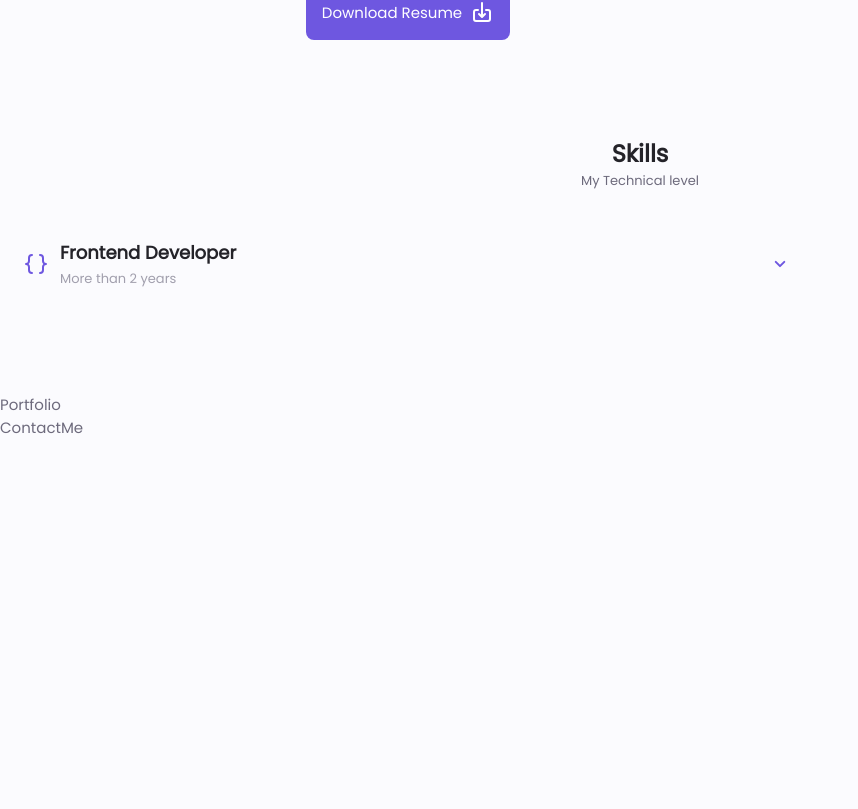
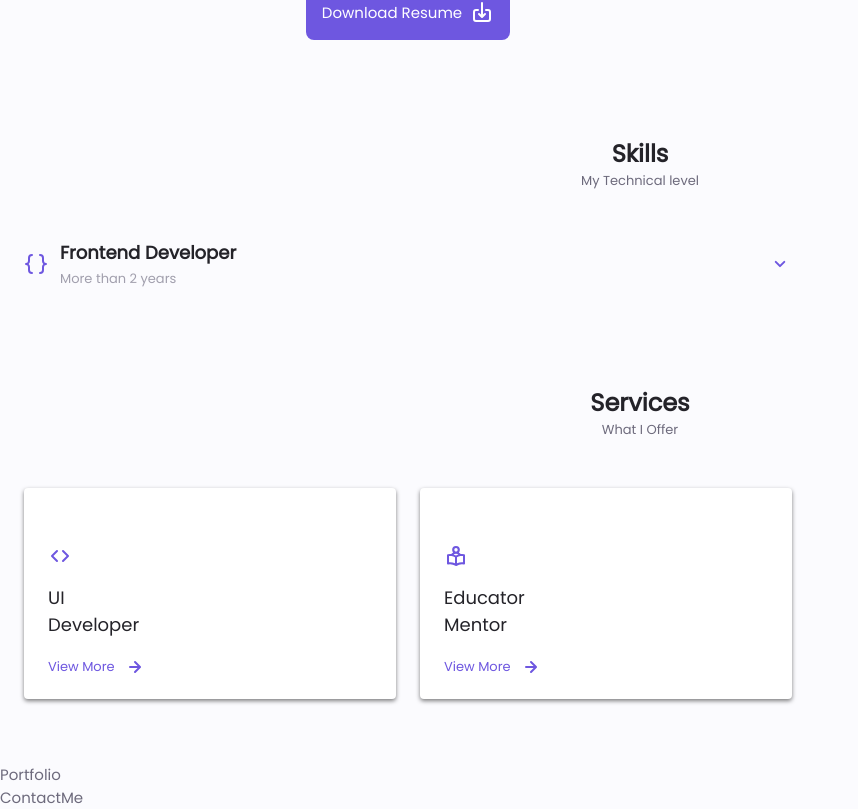
Before and after one commit to pranay-webdev/pranayboreddy-portfolio, a React (Create React App) app: page / in a window 1280 px wide. Shown: the part 1177-1986 px from the top of the page, without its empty margins (0-858 px from the left). Before the commit the page ends 1616 px from the top, so only its background shows below. Built offline with nearby package versions, Linux system fonts and the light colour scheme.

Commit message:
Services section developed

```diff
--- a/src/App.tsx
+++ b/src/App.tsx
@@ -4,18 +4,20 @@ import {
   Home,
   Navbar,
   Portfolio,
+  Services,
   Skills,
 } from "./components";
 
 function App() {
   return (
     <>
-      <Navbar></Navbar>
-      <Home></Home>
-      <About></About>
-      <Skills></Skills>
-      <Portfolio></Portfolio>
-      <ContactMe></ContactMe>
+      <Navbar />
+      <Home />
+      <About />
+      <Skills />
+      <Services />
+      <Portfolio />
+      <ContactMe />
     </>
   );
 }
--- a/src/components/index.jsx
+++ b/src/components/index.js
@@ -4,5 +4,6 @@ import Skills from "./skills";
 import Portfolio from "./portfolio";
 import ContactMe from "./contact-me";
 import Navbar from "./navbar";
+import Services from "./services";
 
-export { Home, About, Skills, Portfolio, ContactMe, Navbar };
+export { Home, About, Skills, Portfolio, ContactMe, Navbar, Services };
--- /dev/null
+++ b/src/components/services/index.jsx
@@ -0,0 +1,72 @@
+import { useState } from "react";
+import {
+  UilBookReader,
+  UilArrowRight,
+  UilArrow,
+} from "@iconscout/react-unicons";
+import "./services.scss";
+import ServicesModal from "./modal/index";
+
+const Services = () => {
+  const [openModal, setOpenModal] = useState(false);
+  const [modalHeadLine, setModalHeadline] = useState();
+
+  const toggleModal = (service) => {
+    setOpenModal(!openModal);
+    setModalHeadline(
+      service === "fontend dev" ? (
+        <>
+          UI <br /> Developer
+        </>
+      ) : (
+        <>
+          Educator <br /> Mentor
+        </>
+      )
+    );
+  };
+
+  return (
+    <section className="services section">
+      <h2 className="title">Services</h2>
+      <span className="subtitle">What I Offer</span>
+      <div className="servicesContainer grid container">
+        <div className="content">
+          <div>
+            <UilArrow className="serviceIcon" />
+            <h3 className="title">
+              UI <br /> Developer
+            </h3>
+          </div>
+          <span
+            className="common-button button-flex button-small button-link servicesButton"
+            onClick={() => toggleModal("fontend dev")}
+          >
+            View More <UilArrowRight className="icon" />
+          </span>
+        </div>
+        <div className="content">
+          <div>
+            <UilBookReader className="serviceIcon" />
+            <h3 className="title">
+              Educator <br /> Mentor
+            </h3>
+          </div>
+          <span
+            className="common-button button-flex button-small button-link servicesButton"
+            onClick={() => toggleModal("educator")}
+          >
+            View More <UilArrowRight className="icon" />
+          </span>
+        </div>
+      </div>
+      <ServicesModal
+        isOpen={openModal}
+        handleClose={toggleModal}
+        headline={modalHeadLine}
+      />
+    </section>
+  );
+};
+
+export default Services;
--- /dev/null
+++ b/src/components/services/modal/index.jsx
@@ -0,0 +1,33 @@
+import { UilTimes, UilCheckCircle } from "@iconscout/react-unicons";
+import "./modal.scss";
+
+const ServicesModal = ({ headline, isOpen, handleClose }) => {
+  return (
+    <div className={`modal ${isOpen ? "activeModal" : ""}`}>
+      <div className="modalContent">
+        <div className="title">{headline}</div>
+        <UilTimes className="modalClose" onClick={handleClose} />
+        <ul className="servicesOffered grid">
+          <li className="service">
+            <UilCheckCircle className="modalIcon" />
+            <p>I develop User Interfaces with resposiveness</p>
+          </li>
+          <li className="service">
+            <UilCheckCircle className="modalIcon" />
+            <p>Enterprise Level Web Application Development</p>
+          </li>
+          <li className="service">
+            <UilCheckCircle className="modalIcon" />
+            <p>I teach Web Technologies</p>
+          </li>
+          <li className="service">
+            <UilCheckCircle className="modalIcon" />
+            <p>I can help to complete the front end projects</p>
+          </li>
+        </ul>
+      </div>
+    </div>
+  );
+};
+
+export default ServicesModal;
--- /dev/null
+++ b/src/components/services/modal/modal.scss
@@ -0,0 +1,52 @@
+@import "../../../styles/colors";
+@import "../../../styles/typography";
+
+.modal {
+  position: fixed;
+  top: 0;
+  right: 0;
+  left: 0;
+  bottom: 0;
+  background-color: rgba(0, 0, 0, 0.5);
+  display: flex;
+  align-items: center;
+  justify-content: center;
+  padding: 0 1rem;
+  z-index: 999;
+  opacity: 0;
+  visibility: hidden;
+  transition: 0.3s;
+  &.activeModal {
+    visibility: visible;
+    opacity: 1;
+  }
+  .modalContent {
+    position: relative;
+    background-color: $container-color;
+    padding: 1.5rem;
+    border-radius: 0.5rem;
+    .title {
+      font-size: $h3-font-size;
+      font-weight: $font-medium;
+      mix-blend-mode: 1.5rem;
+    }
+    .modalClose {
+      position: absolute;
+      top: 1rem;
+      right: 1rem;
+      font-size: 1.5rem;
+      color: $primary-color;
+      cursor: pointer;
+    }
+    .modalIcon {
+      color: $primary-color;
+      margin-right: 0.25rem;
+    }
+    .servicesOffered {
+      row-gap: 1rem;
+      .service {
+        display: flex;
+      }
+    }
+  }
+}
--- /dev/null
+++ b/src/components/services/services.scss
@@ -0,0 +1,40 @@
+@import "../../styles/colors";
+@import "../../styles/typography";
+
+.services {
+  .servicesContainer {
+    gap: 1.5rem;
+    grid-template-columns: repeat(2, 1fr);
+    .content {
+      position: relative;
+      background-color: $container-color;
+      padding: 3.5rem 0.5rem 1.25rem 1.5rem;
+      border-radius: 0.25rem;
+      box-shadow: 0 2px 4px rgba(0, 0, 0, 0.5);
+      transition: 0.3s;
+      &:hover {
+        box-shadow: 0 4px 8px rgba(0, 0, 0, 0.15);
+      }
+      .serviceIcon {
+        display: block;
+        font-size: 1.5rem;
+        color: $primary-color;
+        margin-bottom: 1rem;
+      }
+      .title {
+        font-size: $h3-font-size;
+        margin-bottom: 1rem;
+        font-weight: $font-medium;
+      }
+      .servicesButton {
+        cursor: pointer;
+        font-size: $small-font-size;
+        &:hover {
+          .icon {
+            transform: translateX(0.25rem);
+          }
+        }
+      }
+    }
+  }
+}
--- a/src/components/skills/skills.scss
+++ b/src/components/skills/skills.scss
@@ -9,7 +9,6 @@
     .skillsHeader {
       display: flex;
       align-items: center;
-      margin-bottom: 2.5rem;
       cursor: pointer;
       .icon,
       .arrow {
--- a/src/styles/_common.scss
+++ b/src/styles/_common.scss
@@ -37,6 +37,20 @@
   align-items: center;
 }
 
+.button-small {
+  padding: 0.75rem 1rem;
+}
+
+.button-link {
+  padding: 0;
+  background-color: transparent;
+  color: $primary-color;
+  &:hover {
+    background-color: transparent;
+    color: $primary-color-alt;
+  }
+}
+
 .section {
   padding: 2rem 0 4rem;
   & > .title {
```
